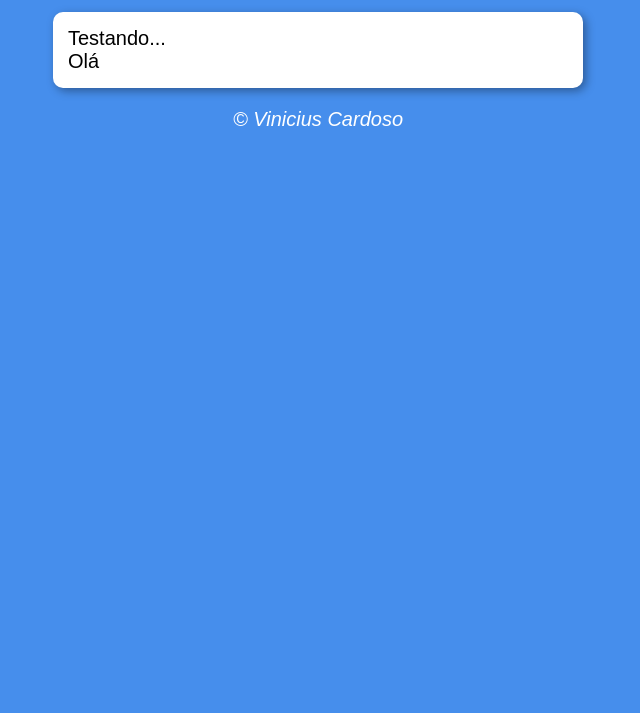
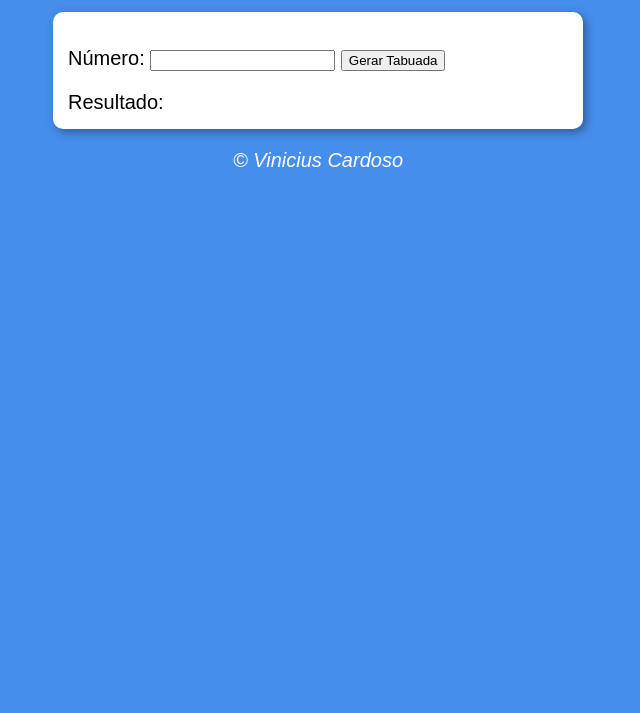
Before and after one commit to vinicdev/aprendendo.Js, a plain HTML site: page Js/aula14ex/ex017/index.html in a window 1280 px wide. Shown: the part 87-800 px from the top of the page, without its empty margins (322-962 px from the left). Drawn offline with Linux system fonts and the light colour scheme.

Commit message:
ex017
Primeira resolução

```diff
--- a/Js/aula14ex/ex017/index.html
+++ b/Js/aula14ex/ex017/index.html
@@ -18,10 +18,13 @@
     <!-- Começo da section -->
     <section>
         <div>
-            Testando...
+            <p>Número:
+                <input type="number" name="numTabuada" id="numTabuada">
+                <input type="button" value="Gerar Tabuada" onclick="gerartabuada()">
+            </p>
         </div>
-        <div>
-            Olá
+        <div id="res">
+            Resultado:
         </div>
     </section>
     <!-- Fim da section -->
--- a/Js/aula14ex/ex017/main.js
+++ b/Js/aula14ex/ex017/main.js
@@ -0,0 +1,17 @@
+function gerartabuada(){
+    //recebendo número do input
+    let numTabuada = window.document.querySelector('input#numTabuada')
+
+    //recebendo div res
+    let res = window.document.querySelector('div#res')
+
+    //convertendo número do input
+    let n = Number(numTabuada.value)
+
+    res.innerHTML = `Tabada do <strong>${n}</strong>: <br>`
+
+    for(let c = 0; c <= 10; c++){
+        let s = n * c
+        res.innerHTML += `${n}  x  ${c}  =  <strong>${s}</strong> <br>`
+    }
+}
```
